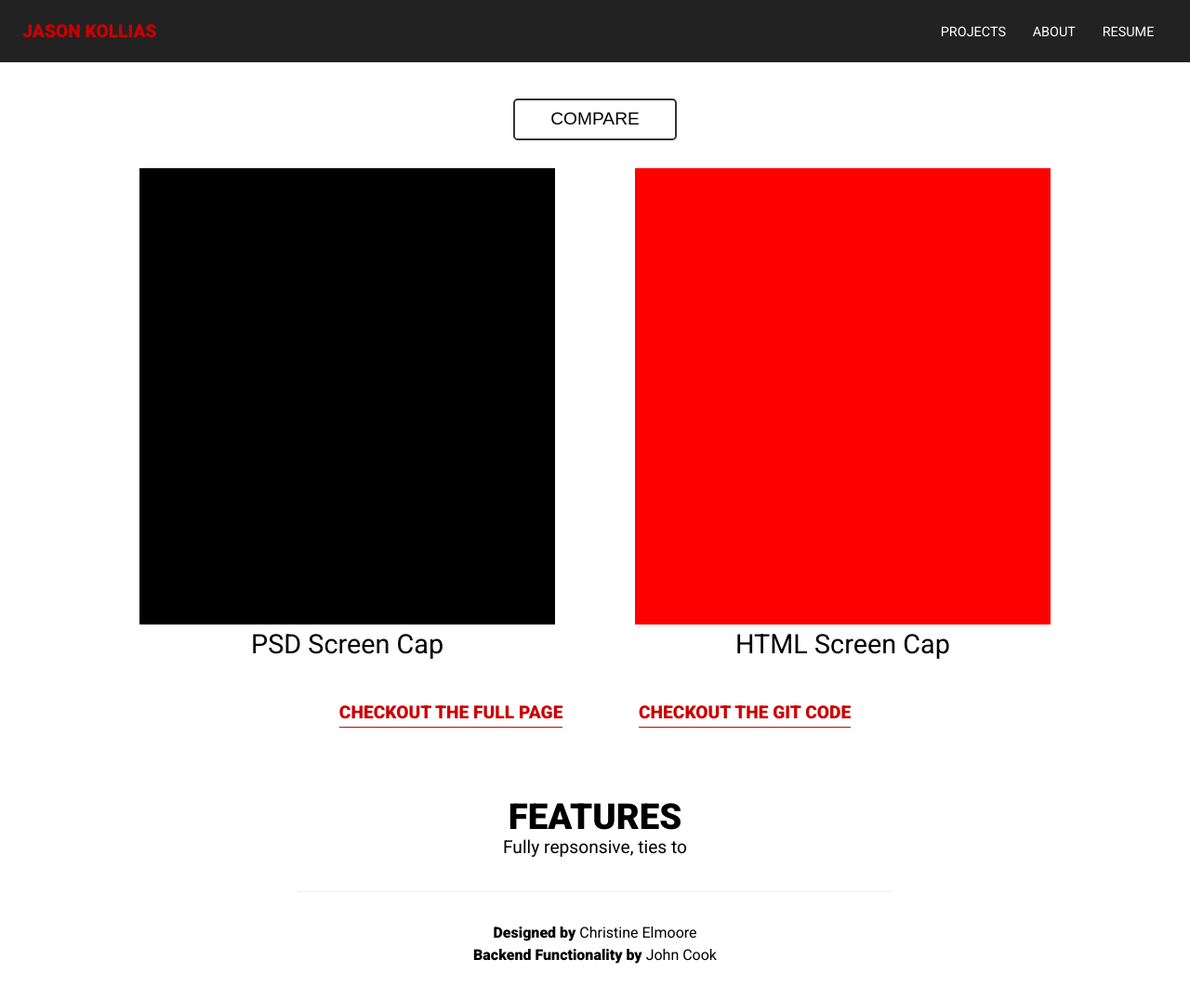
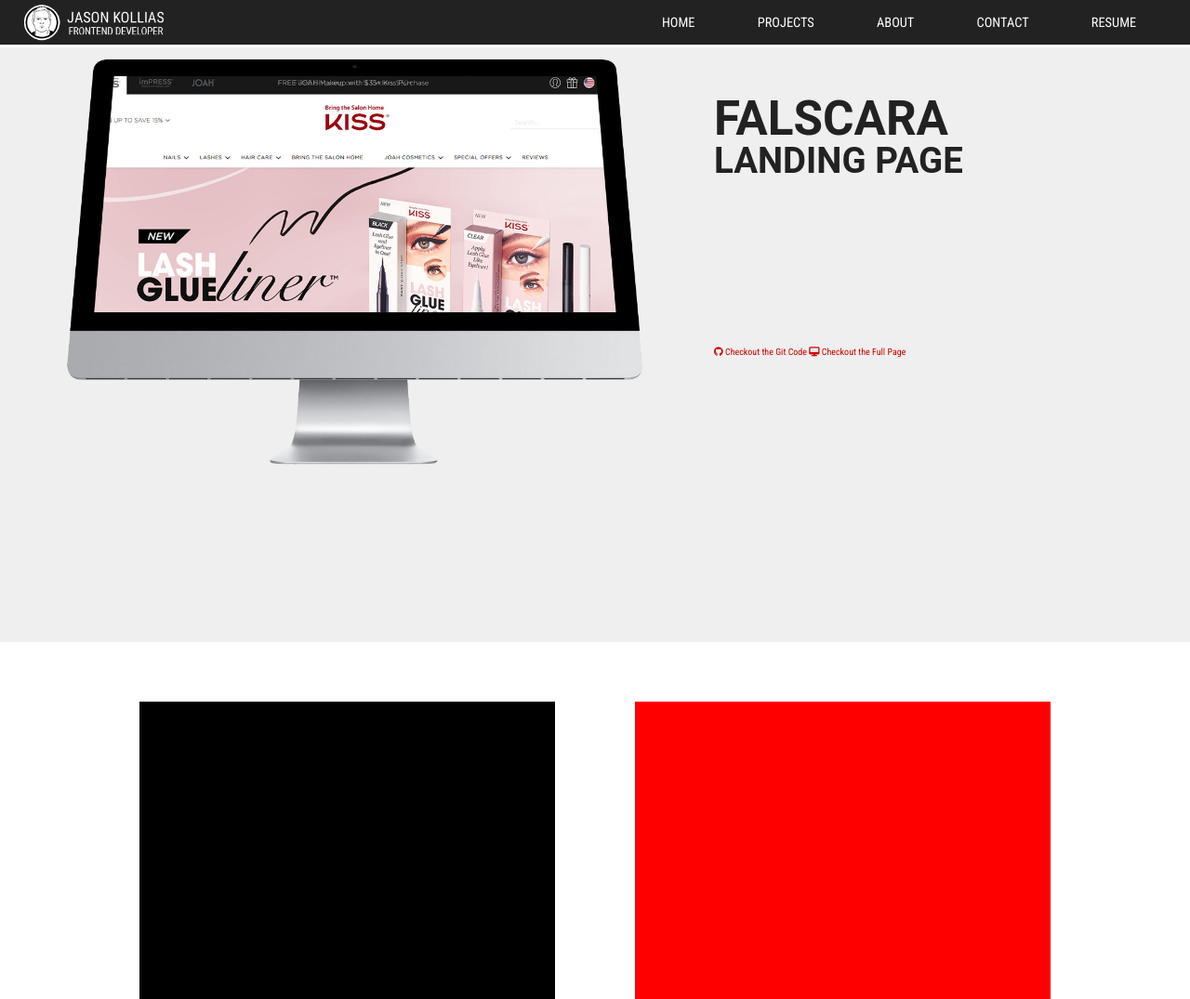
Before and after one commit to jkollias/website2020, a plain HTML site: page landing-pages.html in a window 1280 px wide. Shown: the top 1075 px of the page at 93% size. Drawn offline with Linux system fonts and the light colour scheme.

Commit message:
adding in new layout for landing pages

```diff
--- a/landing-pages.html
+++ b/landing-pages.html
@@ -9,22 +9,46 @@
 <title>Jason Kollias | Gordon L. Seaman</title>
 
 <meta name="viewport" content="width=device-width, initial-scale=1">
-<link rel="stylesheet" href="https://cdnjs.cloudflare.com/ajax/libs/font-awesome/4.7.0/css/font-awesome.min.css">
-<link href="https://fonts.googleapis.com/css?family=Roboto:100,300,400,900" rel="stylesheet">
+<!-- <link rel="stylesheet" href="https://cdnjs.cloudflare.com/ajax/libs/font-awesome/4.7.0/css/font-awesome.min.css"> -->
+<script src="https://kit.fontawesome.com/9dfb862018.js" crossorigin="anonymous"></script>
+<!-- <link href="https://fonts.googleapis.com/css?family=Roboto:100,300,400,900" rel="stylesheet"> -->
 <link href="assets/css/reset.css" rel="stylesheet">
 <link href="assets/css/layout.css" rel="stylesheet">
 
-<style>
+<link href="https://fonts.googleapis.com/css2?family=Roboto+Condensed:wght@400;700&display=swap" rel="stylesheet">
 
-</style>
 
 </head>
 
+
+<!-- template - styles -->
 <style>
+
+	:root{
+		--light-grey: #efefef;
+		--main-color: #222;
+		--accent-color: #d00;
+	}
+
+    html, body{
+    	height: auto;
+    	min-height: none;
+    	max-height: none;
+    }
+
+	body{
+		font-family: "Roboto Condensed";
+
+	}
+
 	.site-header{
 		background: #222;
 		color: #fff;
-
+		position: fixed;
+		top: 0;
+		left: 0;
+		width: 100%;
+		z-index: 100;
 	}
 
 	.container{
@@ -32,7 +56,7 @@
 		margin: 0 auto;
 		display: flex;
 		justify-content: space-between;
-		padding: 1em;
+		padding: 0 1em;
 		font-size: 1.5vw;
 		align-items: center;
 	}
@@ -40,6 +64,10 @@
 	.site-logo{
 		flex-grow: 1;
 		font-size: 1em;
+	}
+
+	.site-logo img{
+		width: 8em;
 	}
 
 	.site-navigation ul{
@@ -53,6 +81,7 @@
 		text-transform: uppercase;
 	}
 
+	.site-navigation > ul > li:hover > a,
 	.site-navigation a:hover{
 		color: rgba(255,255,255, .75);
 	}
@@ -61,9 +90,82 @@
 		color: rgba(255, 255, 255, .5);
 	}
 
+
+	.site-navigation ul ul{
+		display: flex;
+		justify-content: center;
+		width: 100%;
+		position: fixed;
+		margin: 0;
+		padding: 0;
+		top: 2.5em;
+		left: 0;
+		//background: #000;
+		background: #fff;
+		z-index: -100;
+		opacity: 0;
+		padding: .5em;
+		transition: opacity .5s;
+	}
+
+	.site-navigation ul ul a{
+     	color: #000;
+	}
+
+	.site-navigation ul ul a:hover{
+     	color: #d00;
+	}
+
+	.site-navigation > ul > li{
+		padding: .5em 1em;
+		position: relative;
+	}
+
+	.site-navigation > ul > li.has-submenu:after{
+		height: .75em;
+		width: .75em;
+		content: " ";
+		background: #fff;
+		display: block;
+		position: absolute;
+		left: 50%;
+		bottom: -.5em;
+		transform: translateX(-50%) rotate(45deg);
+		transition: opacity .5s;
+		opacity: 0;
+		z-index: -100;
+	}
+
+	.site-navigation ul li:hover ul{
+		opacity: 1;
+		z-index: 100;
+		transition: opacity .5s;
+	}
+
+	.site-navigation > ul > li.has-submenu:hover:after{
+		opacity: 1;
+		z-index: 100;
+		transition: opacity .5s;
+	}
+
+	.site-navigation ul ul li{
+		padding: 0 1em;
+		border-right: 1px solid #000;
+	}
+
+	.site-navigation ul ul li:last-child{
+		border-right: none;
+	}
+
 	.site-content{
-		margin-top: 3vw;
+		margin-top: 4vw;
+		margin-bottom: 4vw;
+	}
 
+	footer.site-footer{
+		padding: 1em;
+		background: #222;
+		color: #fff;
 	}
 
 </style>
@@ -73,12 +175,21 @@
   <header class="site-header">
   	<div class="container">
   		<h1 class="site-logo">
-			<a href="#">Jason Kollias</a>
+			<a href="#"><img src="assets/img/jkollias-logo.png" alt="Jason Kollias"></a>
 		</h1>
 		<nav class="site-navigation">
 			<ul>
-				<li><a href="#">Projects</a></li>
+				<li><a href="#">Home</a></li>
+				<li class="has-submenu"><a href="#">Projects</a>
+					<ul>
+						<li><a href="#">Landing Pages</a></li>
+						<li><a href="#">Websites</a></li>
+						<li><a href="#">Things</a></li>
+						<li><a href="#">Games</a></li>
+					</ul>
+				</li>
 				<li><a href="#">About</a></li>
+				<li><a href="#">Contact</a></li>
 				<li><a href="#">Resume</a></li>
 			</ul>
 		</nav>
@@ -89,6 +200,62 @@
 
   <main class="site-content">
        <style>
+       		.landing-page-banner{
+       			background: #efefef;
+       			min-height: 50vw;
+       			margin-bottom: 5vw;
+       		}
+
+       		.landing-page-banner .page-title{
+       			font-size: 4vw;
+       			background : none;
+       			border-bottom: none;
+       			font-weight: 700;
+       			position: static;
+       		}
+
+       		.landing-page-banner-image{
+				display: block;
+				font-size: 5vw;
+				width: 10em;
+				height: auto;
+				margin: 0 auto;
+			}
+
+			@media (min-width:768px){
+				.landing-page-banner {
+					display: grid;
+					grid-template-columns: 60% 40%;
+					grid-template-rows: 50% 50%;
+					grid-template-areas:
+					" image title"
+					" image links";
+				}
+
+				.landing-page-banner-image{
+					grid-area: image;
+					grid-column-start:
+				}
+
+				.landing-page-banner .page-title{
+					grid-area: title;
+					text-align: left;
+				}
+
+				.landing-page-banner .project-type{
+					font-size:.75em;
+					display: block;
+				}
+
+				.landing-page-banner .banner-links{
+					grid-area: links;
+				}
+
+
+
+			}
+
+
 			.psd-html-comparison--container{
 				/*/font-size: min(3vw, 25px);/*/
 				font-size: 3vw;
@@ -162,19 +329,36 @@
 			.landing-page-links{
 				text-align: center;
 				font-size: 1.5vw;
-				padding: 2em 4em 4em 4em;
+				margin: 4em 0;
+				padding: 4em 4em 4em 4em;
+				background: #efefef;
 			}
 
 			.landing-page-links a{
-				font-weight: 900;
-				border-bottom: .1em solid;
+				font-weight: 400;
 				text-transform: uppercase;
 				margin: 0 2em;
 				display: inline-block;
+				text-decoration: none;
+				color: #333;
+				background: #fff;
+				border-radius: .5em;
+				padding: 1em;
+			}
+
+			.landing-page-links a label{
+				border-bottom: .1em solid;
+			}
+
+			.landing-page-links a i{
+				font-size: 2em;
+				vertical-align: middle;
+				margin-right:.5em;
 			}
 
 			.landing-page-links a:hover{
 				border-bottom: 0;
+				color: #666;
 			}
 
 			.landing-page-features h2{
@@ -197,16 +381,49 @@
 				padding-bottom: 2em;
 				font-size: 1.25vw;
 				max-width: 40em;
-
 			}
 
-       </style>
+			.landing-page-credits h2{
+				font-size: 3vw;
+			}
 
-       <section class="compare-btn--container">
-	   		<button onClick="comparePsdAndHtml();" class="compare-btn">Compare</button>
-       </section>
+			.landing-page-credits p{
+				font-size: 1.5vw;
+				margin-top: .5em;
+			}
 
-	   <section class="psd-html-comparison--container">
+			.landing-page-credits ul{
+				margin-top: .5em;
+				margin-left: 0;
+			}
+
+		</style>
+
+
+
+
+
+		<section class="landing-page-banner">
+			<h1 class="page-title">
+				Falscara
+				<span class="project-type">Landing Page<span>
+			</h1>
+
+			<img src="assets/img/computer-monitor.png" class="landing-page-banner-image">
+			<div class="banner-links">
+				<a href="#">
+					<i class="fab fa-github"></i>
+					Checkout the Git Code
+				</a>
+				<a href="#">
+					<i class="fa fa-desktop"></i>
+					Checkout the Full Page
+				</a>
+			</div>
+		</section>
+
+
+	    <section class="psd-html-comparison--container">
 	   		<div class="psd-screen-cap">
 	   			<div class="place-holder" style="background: #000;"></div>
 	   			<div>PSD Screen Cap</div>
@@ -217,6 +434,11 @@
 	   		</div>
 
 	    </section>
+
+	    <section class="compare-btn--container">
+	   		<button onClick="comparePsdAndHtml();" class="compare-btn">Compare</button>
+        </section>
+
 
 		<script>
 			function comparePsdAndHtml(){
@@ -234,21 +456,37 @@
 		</script>
 
 		<section class="landing-page-links">
-			<a href="#">Checkout the Full Page</a>
-			<a href="#">Checkout the Git Code</a>
+			<a href="#">
+				<i class="fab fa-github"></i>
+				Checkout the Git Code
+			</a>
+			<a href="#">
+				<i class="fa fa-desktop"></i>
+				Checkout the Full Page
+			</a>
 		</section>
 
 		<section class="landing-page-features">
-			    <h2>Features</h2>
-			    <p>Fully repsonsive, ties to </p>
+		    <h2>Features</h2>
+		    <p>Fully repsonsive, ties to a custom back end add to cart magento block. </p>
 		</section>
 		<section class="landing-page-credits">
-			    <strong>Designed by</strong> Christine Elmoore <br>
-			    <strong>Backend Functionality by</strong> John Cook
+		    <h2>Project Credits</h2>
+		    <p>This is a team effort. Here are some of the other people on that team.</p>
+		    <ul>
+		    	<li>Frontend Development by <strong>Me Jason Kollias</strong></li>
+		    	<li>Designed by <strong>Christine Elmoore</strong></li>
+		    	<li>Backend Functionality by <strong>John Cook</strong></li>
+		    </ul>
 		</section>
 
   </main>
 
+<footer class="site-footer">
+	<div class="container">
+   		JKollias &copy; 2020
+    </div>
+</footer>
 
 <script src="assets/js/interactive.js" type="text/javascript"></script>
 
```
Also changed, not shown: assets/img/computer-monitor.png (added), assets/img/jkollias-logo.png (added).
